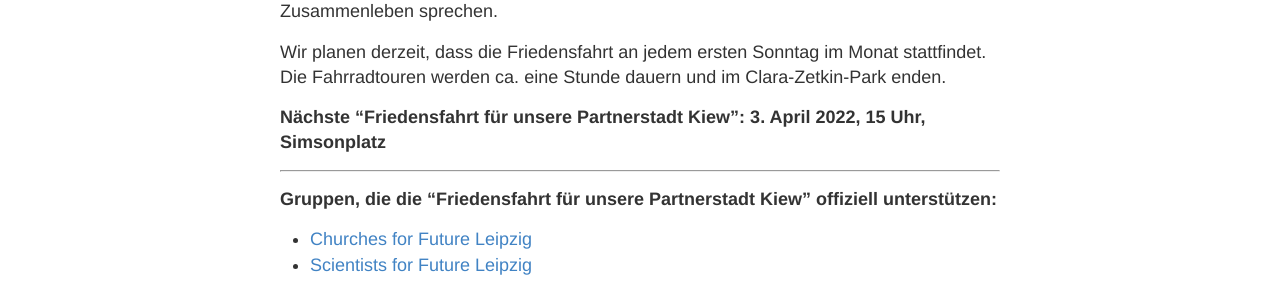
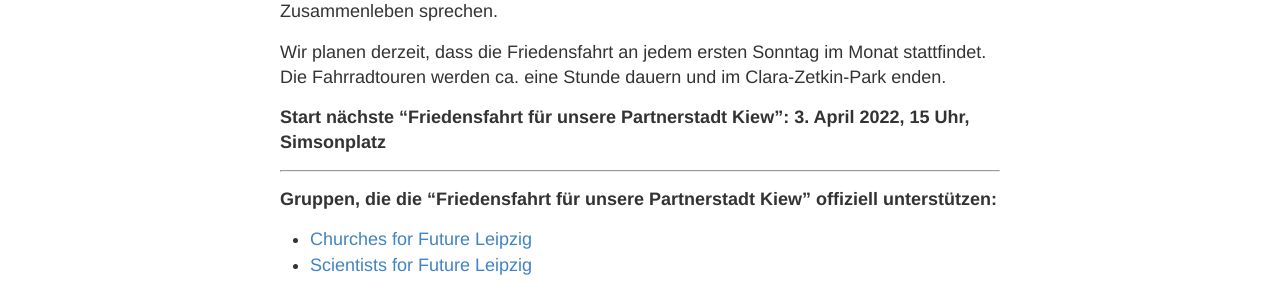
Before and after one commit to s4f-leipzig/s4f-leipzig.github.io, a Jekyll site: the page built from Friedensfahrt.md, in a window 1280 px wide. Shown: the part 1174-1474 px from the top of the page. Built offline with Jekyll 4.4.1, drawn with Linux system fonts in a browser that asks for light colours.

Commit message:
Update Friedensfahrt.md

```diff
--- a/Friedensfahrt.md
+++ b/Friedensfahrt.md
@@ -28,7 +28,7 @@
 
 Wir planen derzeit, dass die Friedensfahrt an jedem ersten Sonntag im Monat stattfindet. Die Fahrradtouren werden ca. eine Stunde dauern und im Clara-Zetkin-Park enden.
 
-<b>Nächste "Friedensfahrt für unsere Partnerstadt Kiew": 3. April 2022, 15 Uhr, Simsonplatz</b>
+<b>Start nächste "Friedensfahrt für unsere Partnerstadt Kiew": 3. April 2022, 15 Uhr, Simsonplatz</b>
 
 <hr>
 
```
